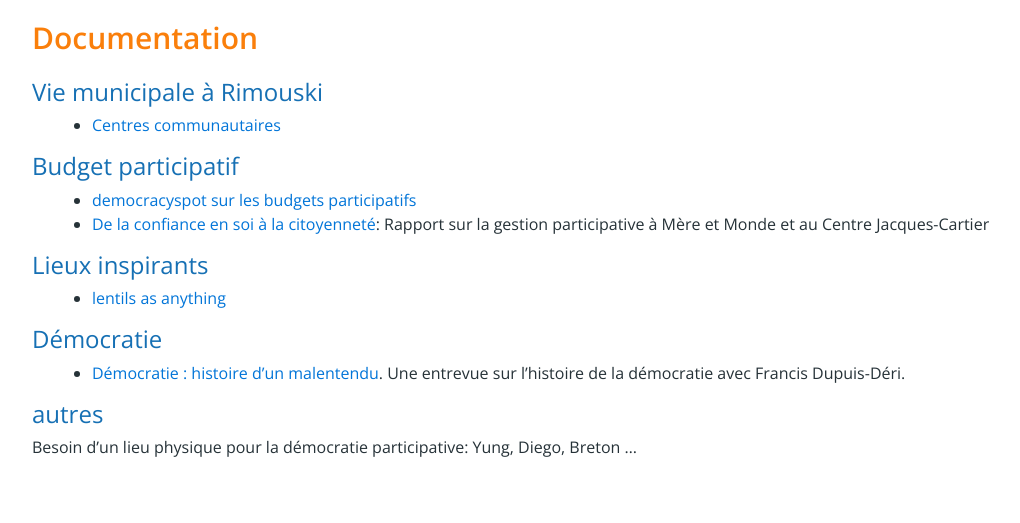
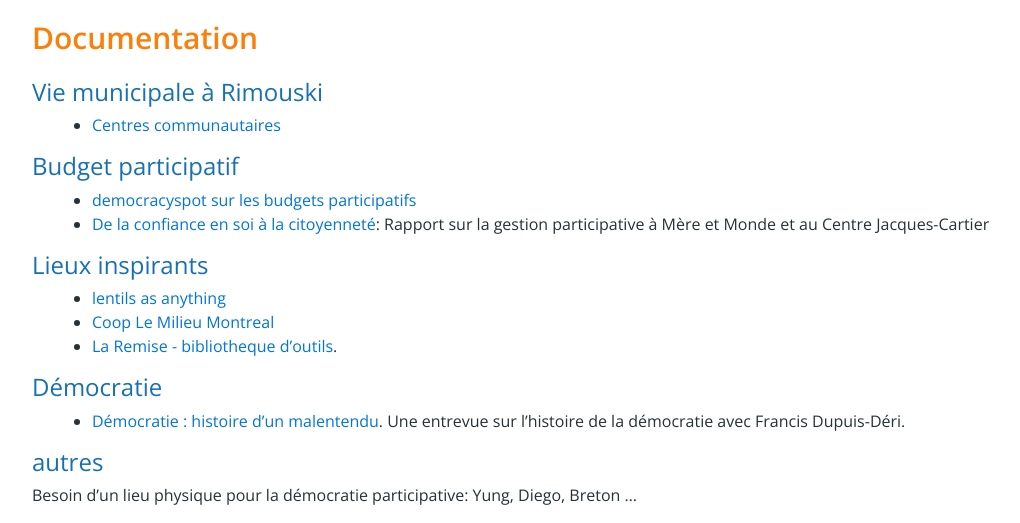
Before and after one commit to SyvieMarier/Maison-democratie-Rimouski, a Jekyll site: the page built from documentation.md, in a window 1280 px wide and 927 px high, cut to the strip 404-927 px from the top of the window. Shown: the whole strip, without its empty margins (53-1073 px from the left). Built offline with Jekyll 4.4.1, drawn with Linux system fonts in a browser that asks for light colours; nearby versions of some CDN libraries; our own code applies the rules of GitHub Pages for plain Markdown files.

Commit message:
suggestions de lieux inspirants par ossenna

```diff
--- a/documentation.md
+++ b/documentation.md
@@ -15,6 +15,8 @@ titre-court: Documentation
 ## Lieux inspirants
 
   - [lentils as anything](https://lentilasanything.com)
+  - [Coop Le Milieu Montreal](http://www.lemilieu.ca/)
+  - [La Remise - bibliotheque d'outils](http://laremise.ca/).
 
 ## Démocratie
 
```
